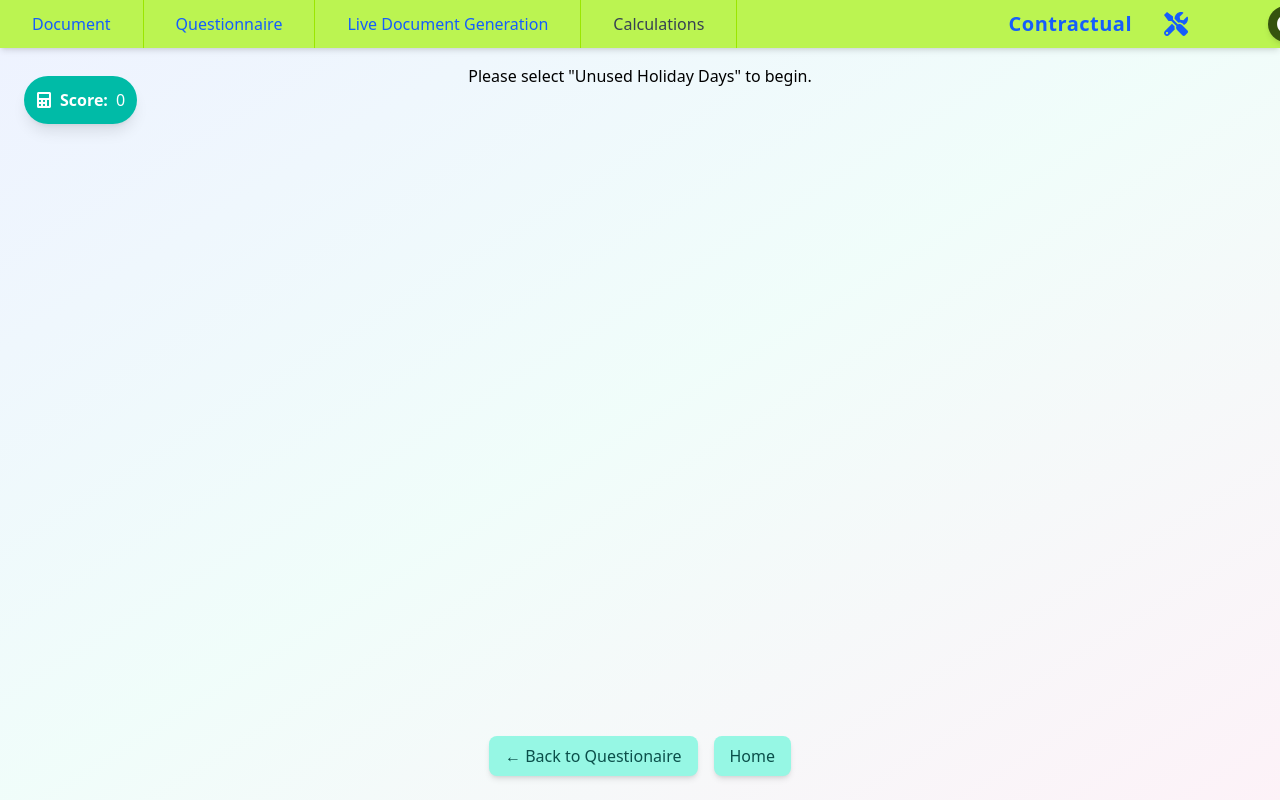
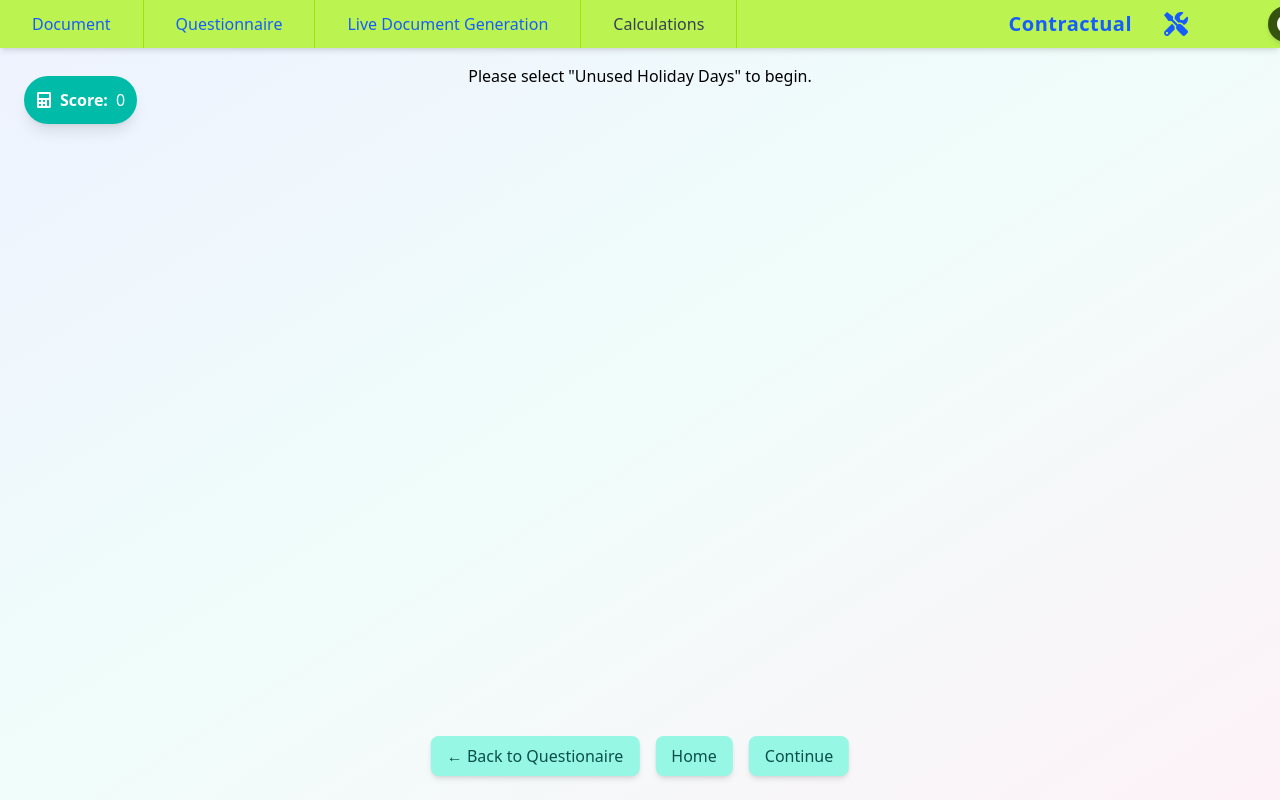
Before and after one commit to N-45div/beta-test, a React (Vite) app: page /Calculations in a window 1280 px wide. Shown: the top 800 px of the page. Built offline with nearby package versions, Linux system fonts and the light colour scheme.

Commit message:
fixed some bugs

```diff
--- a/src/Pages/Calculations.tsx
+++ b/src/Pages/Calculations.tsx
@@ -107,6 +107,16 @@ const Calculations = () => {
           }`}
         >
           Home
+        </button>
+        <button
+          onClick={() => navigate("/Live_Generation_2")}
+          className={`px-4 py-2 rounded-lg font-medium shadow-md transition-all duration-300 ${
+            isDarkMode
+              ? "bg-gray-700 text-teal-200 hover:bg-gray-600"
+              : "bg-teal-200 text-teal-900 hover:bg-cyan-200"
+          }`}
+        >
+          Continue
         </button>
       </div>
       {/* Score Display - Only animation kept */}
@@ -231,7 +241,7 @@ const Calculations = () => {
           </div>
         </div>
       )}
-      {highlightedTexts.includes("Unused Holiday Days") && (
+      {/* {highlightedTexts.includes("Unused Holiday Days") && (
         <div className="flex justify-center mt-10">
             <button
             className="mt-55 px-6 py-3 bg-purple-500 text-white text-lg font-semibold rounded-lg hover:bg-purple-600"
@@ -239,7 +249,7 @@ const Calculations = () => {
                 Continue
             </button>
         </div>
-      )}
+      )} */}
     </div>
   );
 };
--- a/src/Pages/Live_Generation_2.tsx
+++ b/src/Pages/Live_Generation_2.tsx
@@ -142,7 +142,6 @@ const Live_Generation_2 = () => {
       /\(\/The Employee may be required to work at \[other locations\]\.\/\)/gi,
       ""
     );
-
     const probationAnswer = userAnswers["Is the clause of probationary period applicable?"];
     if (probationAnswer === null || probationAnswer === false) {
       updatedText = updatedText.replace(
@@ -240,7 +239,7 @@ const Live_Generation_2 = () => {
             `<span class="${isDarkMode ? "bg-teal-600/70 text-teal-100" : "bg-teal-200/70 text-teal-900"} px-1 rounded">${countryAnswer}</span>`
           );
         } else if (typeof answer === "boolean") {
-          if (!answer && placeholder !== "other locations") {
+          if ((!answer) && placeholder !== "other locations") {
             updatedText = updatedText.replace(new RegExp(`.*${escapedPlaceholder}.*`, "gi"), "");
           } else {
             updatedText = updatedText.replace(
--- a/src/Pages/Questionnaire_Level3.tsx
+++ b/src/Pages/Questionnaire_Level3.tsx
@@ -152,8 +152,8 @@ const DivWithDropdown: React.FC<DivWithDropdownProps> = ({
                     : "bg-white/90 backdrop-blur-sm border-teal-100"
                 }`}
                 style={{
-                  maxHeight: "150px",
-                  overflowY: "auto",
+                  // maxHeight: "150px",
+                  // overflowY: "auto",
                   scrollbarWidth: "none",
                   msOverflowStyle: "none",
                 }}
@@ -405,10 +405,13 @@ const Questionnaire_Level3 = () => {
     const savedTypes = sessionStorage.getItem("selectedQuestionTypes");
     let initialTypes: string[];
     if (savedTypes) {
-      initialTypes = JSON.parse(savedTypes);
-      if (initialTypes.length !== orderedTexts.length) {
-        initialTypes = orderedTexts.map(() => "Text"); // Default to "Text" for all questions
-      }
+      // initialTypes = JSON.parse(savedTypes);
+      // if (initialTypes.length !== orderedTexts.length) {
+      //   initialTypes = orderedTexts.map(() => "Text"); // Default to "Text" for all questions
+      // }
+      const parsed = JSON.parse(savedTypes);
+      // Keep existing types and default to "Text" for any new items
+      initialTypes = orderedTexts.map((_, index) => parsed[index] ?? "Text");
     } else {
       initialTypes = orderedTexts.map(() => "Text"); // Default to "Text" for all questions
     }
@@ -416,10 +419,14 @@ const Questionnaire_Level3 = () => {
     const savedTypeChanged = sessionStorage.getItem("typeChangedStates");
     let initialTypeChanged: boolean[];
     if (savedTypeChanged) {
-      initialTypeChanged = JSON.parse(savedTypeChanged);
-      if (initialTypeChanged.length !== orderedTexts.length) {
-        initialTypeChanged = orderedTexts.map(() => false);
-      }
+      // initialTypeChanged = JSON.parse(savedTypeChanged);
+      // if (initialTypeChanged.length !== orderedTexts.length) {
+      //   initialTypeChanged = orderedTexts.map(() => false);
+      // }
+      const parsed = JSON.parse(savedTypeChanged);
+      // keep existing values and default to false for new items
+      initialTypeChanged = orderedTexts.map((_, index) => parsed[index] ?? false);
+
     } else {
       initialTypeChanged = orderedTexts.map(() => false);
     }
```
Also changed, not shown: src/utils/EmploymentAgreement.tsx (+6 -4 lines).
